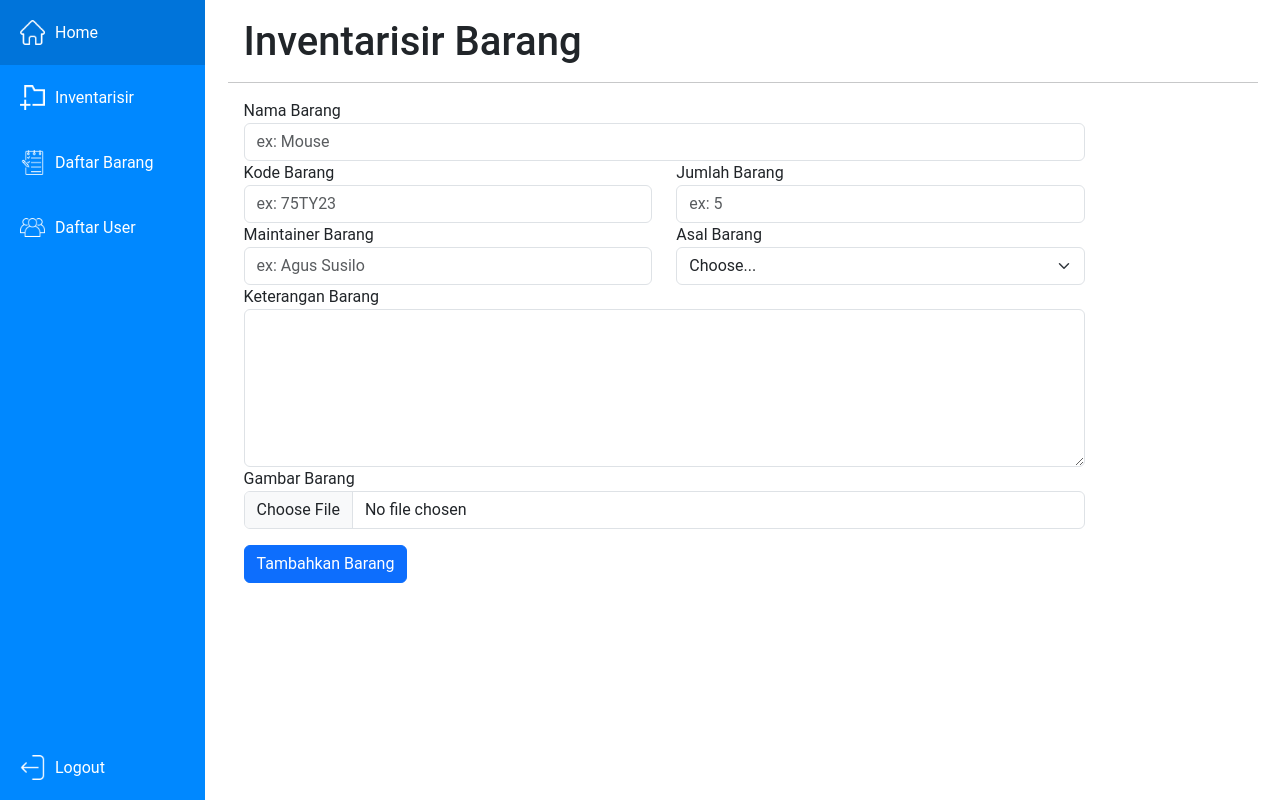
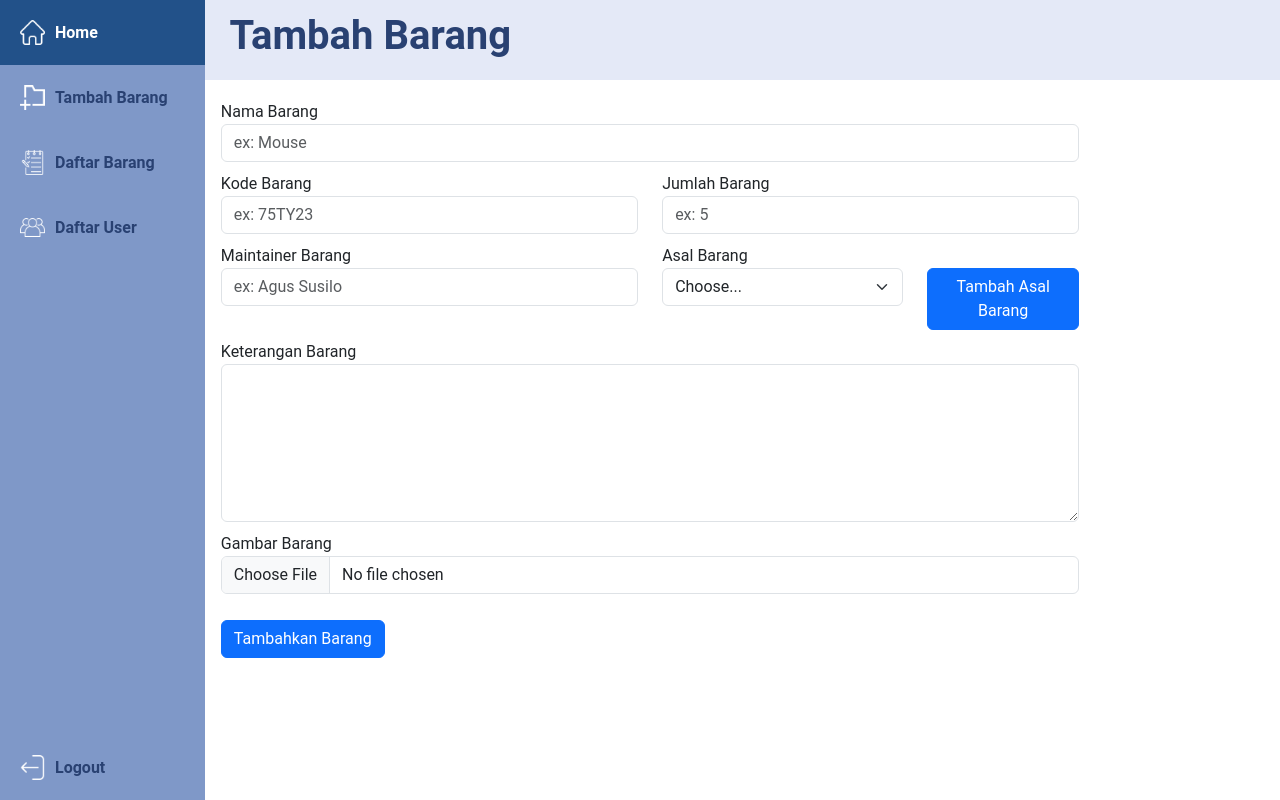
Before and after one commit to Gin-Arata/pasrahTeam-inventory2G, a PHP site: page /pasrahTeam-inventory2G/admin/inventarisir in a window 1280 px wide. Run offline with PHP 8.4, Linux system fonts and the light colour scheme; tables that the repository leaves empty or names only in its code hold one stand-in row (values such as "Sample post"); some libraries are stand-ins or nearby versions.

Commit message:
CRUD Asal Barang

```diff
--- a/app/controllers/Admin.php
+++ b/app/controllers/Admin.php
@@ -12,8 +12,10 @@ class Admin extends Controller {
     }
 
     public function inventarisir() {
+        $data['asal'] = $this->model('Admin_model')->getAllAsalBarang();
+
         $this->view('template/headerAdmin');
-        $this->view('admin/inventarisir');
+        $this->view('admin/inventarisir', $data);
         $this->view('template/footerAdmin');
     }
 
@@ -81,4 +83,11 @@ class Admin extends Controller {
 
         header('Location: ' . BASEURL2 . '/admin');
     }
+
+    // method Tambah asal barang
+    public function tambahAsalBarang() {
+        $this->model('Admin_model')->tambahAsalBarang($_POST);
+
+        header('Location: ' . BASEURL2 . '/admin/inventarisir');
+    }
 }
--- a/app/models/Admin_model.php
+++ b/app/models/Admin_model.php
@@ -5,6 +5,7 @@ class Admin_model
     private $tableBarang = 'barang';
     private $tableUser = 'user';
     private $tablePeminjaman = 'peminjaman';
+    private $tableAsalBarang = 'asal_barang';
     private $db;
 
     public function __construct()
@@ -28,13 +29,18 @@ class Admin_model
 
     public function getAllBarang()
     {
-        $this->db->query("SELECT * FROM $this->tableBarang");
+        $this->db->query("SELECT * FROM $this->tableBarang AS b INNER JOIN $this->tableAsalBarang AS a ON b.id_asal = a.id_asal");
         return $this->db->resultSet();
     }
 
     public function getAllUser()
     {
         $this->db->query("SELECT * FROM $this->tableUser");
+        return $this->db->resultSet();
+    }
+
+    public function getAllAsalBarang() {
+        $this->db->query("SELECT * FROM $this->tableAsalBarang");
         return $this->db->resultSet();
     }
 
@@ -59,14 +65,14 @@ class Admin_model
         $tmpFile = $img['gambar_barang']['tmp_name'];
         move_uploaded_file($tmpFile, $targetDirImg . $gambar_barang);
 
-        $this->db->query("INSERT INTO $this->tableBarang(nama_barang, kode_barang, maintainer_barang, jumlah_barang, asal_barang, keterangan_barang, gambar_barang) VALUES(:nama_barang, :kode_barang, :maintainer_barang, :jumlah_barang, :asal_barang, :keterangan_barang, :gambar_barang)");
+        $this->db->query("INSERT INTO $this->tableBarang(nama_barang, kode_barang, maintainer_barang, jumlah_barang, keterangan_barang, gambar_barang, id_asal) VALUES(:nama_barang, :kode_barang, :maintainer_barang, :jumlah_barang, :keterangan_barang, :gambar_barang, :id_asal)");
         $this->db->bind('nama_barang', htmlspecialchars($data['nama_barang']));
         $this->db->bind('kode_barang', htmlspecialchars($data['kode_barang']));
         $this->db->bind('maintainer_barang', htmlspecialchars($data['maintainer_barang']));
         $this->db->bind('jumlah_barang', htmlspecialchars($data['jumlah_barang']));
-        $this->db->bind('asal_barang', htmlspecialchars($data['asal_barang']));
         $this->db->bind('keterangan_barang', htmlspecialchars($data['keterangan_barang']));
         $this->db->bind('gambar_barang', htmlspecialchars($gambar_barang));
+        $this->db->bind('id_asal', htmlspecialchars($data['asal_barang']));
         return $this->db->execute();
     }
 
@@ -156,4 +162,11 @@ class Admin_model
         $this->db->bind('status_pinjam', $data['status']);
         return $this->db->execute();
     }
+
+    // function tambah asal barang
+    public function tambahAsalBarang($data) {
+        $this->db->query("INSERT INTO $this->tableAsalBarang(asal_barang) VALUES(:asal_barang)");
+        $this->db->bind('asal_barang', htmlspecialchars($data['asalBarangBaru']));
+        return $this->db->execute();
+    }
 }
--- a/app/view/admin/index.php
+++ b/app/view/admin/index.php
@@ -6,7 +6,8 @@
                 <div class="card-body">
                     <h5 class="card-title">Kelola Barang</h5>
                     <p class="card-text">
-                        Total Barang : <?= $data['totalBarang']['total_barang'] ?> Barang
+                        Total Barang :
+                        <?= $data['totalBarang']['total_barang'] ?> Barang
                     </p>
                     <a href="<?= BASEURL2 ?>/admin/barang" class="card-link">Kelola</a>
                 </div>
@@ -18,7 +19,8 @@
                 <div class="card-body">
                     <h5 class="card-title">Kelola User</h5>
                     <p class="card-text">
-                        Total User : <?= $data['totalUser']['total_user'] ?> User
+                        Total User :
+                        <?= $data['totalUser']['total_user'] ?> User
                     </p>
                     <a href="<?= BASEURL2 ?>/admin/user" class="card-link">Kelola</a>
                 </div>
--- a/app/view/admin/inventarisir.php
+++ b/app/view/admin/inventarisir.php
@@ -1,7 +1,8 @@
 <section id="inputFormBarang">
     <div class="input-container">
-        <h1 class="mt-2 mb-2 ms-3">Inventarisir Barang</h1>
-        <hr>
+        <div class="navbar-home">
+            <h1>Tambah Barang</h1>
+        </div>
         <form action="<?= BASEURL2 ?>/admin/tambahBarang" method="POST" enctype="multipart/form-data" class="ms-3">
             <div class="row">
                 <div class="col-10">
@@ -24,22 +25,31 @@
             <div class="row">
                 <div class="col-5">
                     <label for="maintainerBarang">Maintainer Barang</label>
-                    <input name="maintainer_barang" type="text" class="form-control" id="maintainerBarang" placeholder="ex: Agus Susilo">
+                    <input name="maintainer_barang" type="text" class="form-control" id="maintainerBarang"
+                        placeholder="ex: Agus Susilo">
                 </div>
-                <div class="col-5">
+                <div class="col-3">
                     <label for="asalBarang">Asal Barang</label>
                     <select class="form-select" name="asal_barang" id="asalBarang">
                         <option selected>Choose...</option>
-                        <option value="Hibah">Hibah</option>
-                        <option value="Pembelian">Pembelian</option>
+                        <?php foreach ($data['asal'] as $rowAsal) { ?>
+                            <option value="<?= $rowAsal['id_asal'] ?>">
+                                <?= $rowAsal['asal_barang'] ?>
+                            </option>
+                        <?php } ?>
                     </select>
+                </div>
+                <div class="col-2 mt-4">
+                    <button type="button" class="btn btn-primary" data-bs-toggle="modal"
+                        data-bs-target="#addAsalBarang">Tambah Asal Barang</button>
                 </div>
             </div>
 
             <div class="row">
                 <div class="col-10">
                     <label for="keteranganBarang">Keterangan Barang</label>
-                    <textarea name="keterangan_barang" class="form-control" name="" id="keteranganBarang" cols="30" rows="6"></textarea>
+                    <textarea name="keterangan_barang" class="form-control" name="" id="keteranganBarang" cols="30"
+                        rows="6"></textarea>
                 </div>
             </div>
 
@@ -58,3 +68,25 @@
         </form>
     </div>
 </section>
+
+<!-- Modal Tambah Asal Barang -->
+<div class="modal fade" id="addAsalBarang" tabindex="-1" aria-labelledby="exampleModalLabel" aria-hidden="true">
+    <div class="modal-dialog">
+        <div class="modal-content">
+            <div class="modal-header">
+                <h1 class="modal-title fs-5" id="exampleModalLabel">Tambah Asal Barang</h1>
+                <button type="button" class="btn-close" data-bs-dismiss="modal" aria-label="Close"></button>
+            </div>
+            <div class="modal-body">
+                <form action="<?= BASEURL2 ?>/admin/tambahAsalBarang" method="POST">
+                    <label for="asalBarang">Asal Barang Baru</label>
+                    <input type="text" id="asalBarang" class="mt-2 form-control" name="asalBarangBaru">
+            </div>
+            <div class="modal-footer">
+                <button type="button" class="btn btn-secondary" data-bs-dismiss="modal">Tutup</button>
+                <button type="submit" class="btn btn-primary">Tambah</button>
+                </form>
+            </div>
+        </div>
+    </div>
+</div>
--- a/app/view/admin/user.php
+++ b/app/view/admin/user.php
@@ -1,5 +1,7 @@
 <div id="daftarUser">
-    <h1 class="mb-3 mt-2">Daftar User</h1>
+    <div class="navbar-home">
+        <h1>Daftar User</h1>
+    </div>
 
     <div class="tabelUser table-responsive">
         <button type="button" class="btn btn-primary mb-3" data-bs-toggle="modal" data-bs-target="#userModal">Tambah
--- a/app/view/template/footerAdmin.php
+++ b/app/view/template/footerAdmin.php
@@ -7,12 +7,34 @@
 <!-- JS DataTable -->
 <script src="https://cdn.datatables.net/1.13.7/js/jquery.dataTables.min.js"></script>
 <script src="https://cdn.datatables.net/1.13.7/js/dataTables.bootstrap5.min.js"></script>
+<script src="https://cdn.datatables.net/1.13.7/js/dataTables.bootstrap5.min.js"></script>
+
+<script>
+    $('#shortcutPerizinan').DataTable({
+        "language": {
+            "emptyTable": "Tidak ada peminjaman baru."
+        }
+    });
+
+    $('#daftarBarangTabel').DataTable({
+        "language": {
+            "emptyTable": "Tidak ada barang yang terdaftar."
+        }
+    });
+
+    $('#daftarUserTabel').DataTable({
+        "language": {
+            "emptyTable": "Tidak ada user yang terdaftar."
+        }
+    });
+</script>
 
 <script>
     new DataTable('#shortcutPerizinan');
     new DataTable('#daftarBarangTabel');
     new DataTable('#daftarUserTabel');
 </script>
+
 </body>
 
 </html>
--- a/app/view/template/headerAdmin.php
+++ b/app/view/template/headerAdmin.php
@@ -20,6 +20,7 @@
     <link rel="stylesheet" href="<?= BASEURL; ?>/css/admin/adminInventarisir.css">
     <link rel="stylesheet" href="<?= BASEURL; ?>/css/admin/adminBarang.css">
     <link rel="stylesheet" href="<?= BASEURL; ?>/css/admin/adminUser.css">
+    <link rel="stylesheet" href="<?= BASEURL; ?>/css/admin/adminSettingNavbar.css">
     <!-- JS Fontawesome -->
     <script src="https://kit.fontawesome.com/b450899c31.js" crossorigin="anonymous"     ></script>
 </head>
@@ -35,7 +36,7 @@
             </a>
             <a href="<?= BASEURL2 ?>/admin/inventarisir">
                 <div class="sidebar-content"><img src="<?= BASEURL ?>/img/icon/add-file.png" alt="Add barang Logo">
-                    <p>Inventarisir</p>
+                    <p>Tambah Barang</p>
                 </div>
             </a>
             <a href="<?= BASEURL2 ?>/admin/barang">
--- a/public/css/admin/adminBarang.css
+++ b/public/css/admin/adminBarang.css
@@ -6,12 +6,6 @@
     display: flex;
     flex-direction: column;
     align-items: center;
-}
-
-/* Setting flex-start h1 */
-#daftarBarang > h1, #daftarUser > h1 {
-    align-self: flex-start;
-    margin-left: 2.3%;
 }
 
 
@@ -24,3 +18,11 @@
     box-shadow: 0px 0px 15px 0px rgba(0,0,0,0.05);
     width: 95%;
 }
+
+/* Setting center daftar mobile */
+@media screen and (max-width: 768px) {
+    #daftarBarang, #daftarUser {
+        width: 88%;
+        margin-left: 12%;
+    }
+}
--- a/public/css/admin/adminInventarisir.css
+++ b/public/css/admin/adminInventarisir.css
@@ -1,12 +1,26 @@
 #inputFormBarang {
-    width: 84%;
+    width: 90%;
     height: 100vh;
     display: flex;
-    margin-left: 17%;
+    margin-left: 16%;
 }
 
 #inputFormBarang .input-container {
-    margin: 10px;
-    width: 97%;
+    width: 100%;
     height: 97vh;
 }
+
+#inputFormBarang .row {
+    width: 100%;
+    margin-bottom: 10px;
+}
+
+@media screen and (max-width: 768px) {
+    #inputFormBarang {
+        margin-left: 13%;
+    }
+
+    #inputFormBarang .row {
+        margin-left: 0;
+    }
+}
--- /dev/null
+++ b/public/css/admin/adminSettingNavbar.css
@@ -0,0 +1,37 @@
+
+/* Setting navbar */
+.navbar-home {
+    margin-bottom: 20px;
+    display: flex;
+    align-items: center;
+    margin-left: 0%;
+    background-color: #E4E9F7;
+    width: 100%;
+    height: 10vh;
+    color: #294172;
+}
+
+/* Setting h1 Navbar */
+.navbar-home h1 {
+    font-weight: bold;
+    margin-left: 2.3%;
+    font-size: 2.5rem;
+}
+
+/* Setting navbar mobile */
+@media screen and (max-width: 768px) {
+    .navbar-home {
+        display: flex;
+        align-items: center;
+        margin-left: 0%;
+        background-color: #E4E9F7;
+        width: 100%;
+        height: 10vh;
+        color: #294172;
+    }
+
+    .navbar-home h1 {
+        margin-left: 2.3%;
+        font-size: 2.5rem;
+    }
+}
--- a/public/css/admin/adminSidebar.css
+++ b/public/css/admin/adminSidebar.css
@@ -13,7 +13,7 @@ body {
 /* Sidebar Background */
 .sidebar {
     align-self: auto;
-    background-color: rgb(0, 136, 255);
+    background-color: #7f98c8;
     height: 100vh;
     width: 16%;
     display: flex;
@@ -30,7 +30,8 @@ body {
 /* Delete Style Anchor */
 .sidebar a {
     text-decoration: none;
-    color: white;
+    color: #294172;
+    font-weight: bold;
     font-size: 1rem;
 }
 
@@ -49,7 +50,8 @@ body {
 
 /* Setting Hover Sidebar */
 .sidebar a:hover {
-    background-color: rgb(0, 116, 218);
+    color: white;
+    background-color: #225189;
     transition: 0.3s;
 }
 
@@ -71,7 +73,7 @@ body {
 /* Setting media query HP */
 @media screen and (max-width: 768px) {
     .sidebar {
-        width: 60px;
+        width: 13%;
         height: 100vh;
         flex-direction: column;
         align-items: center;
@@ -100,7 +102,7 @@ body {
 }
 
     .sidebar a:hover {
-        background-color: rgb(0, 116, 218);
+        background-color: #225189;
         border-radius: 10px;
         transition: 0.3s;
 }
```
Also changed, not shown: app/view/admin/barang.php (+8 -4 lines), public/img/barang/OIP.jpg (added), public/img/icon/homeBlue.png (added).
